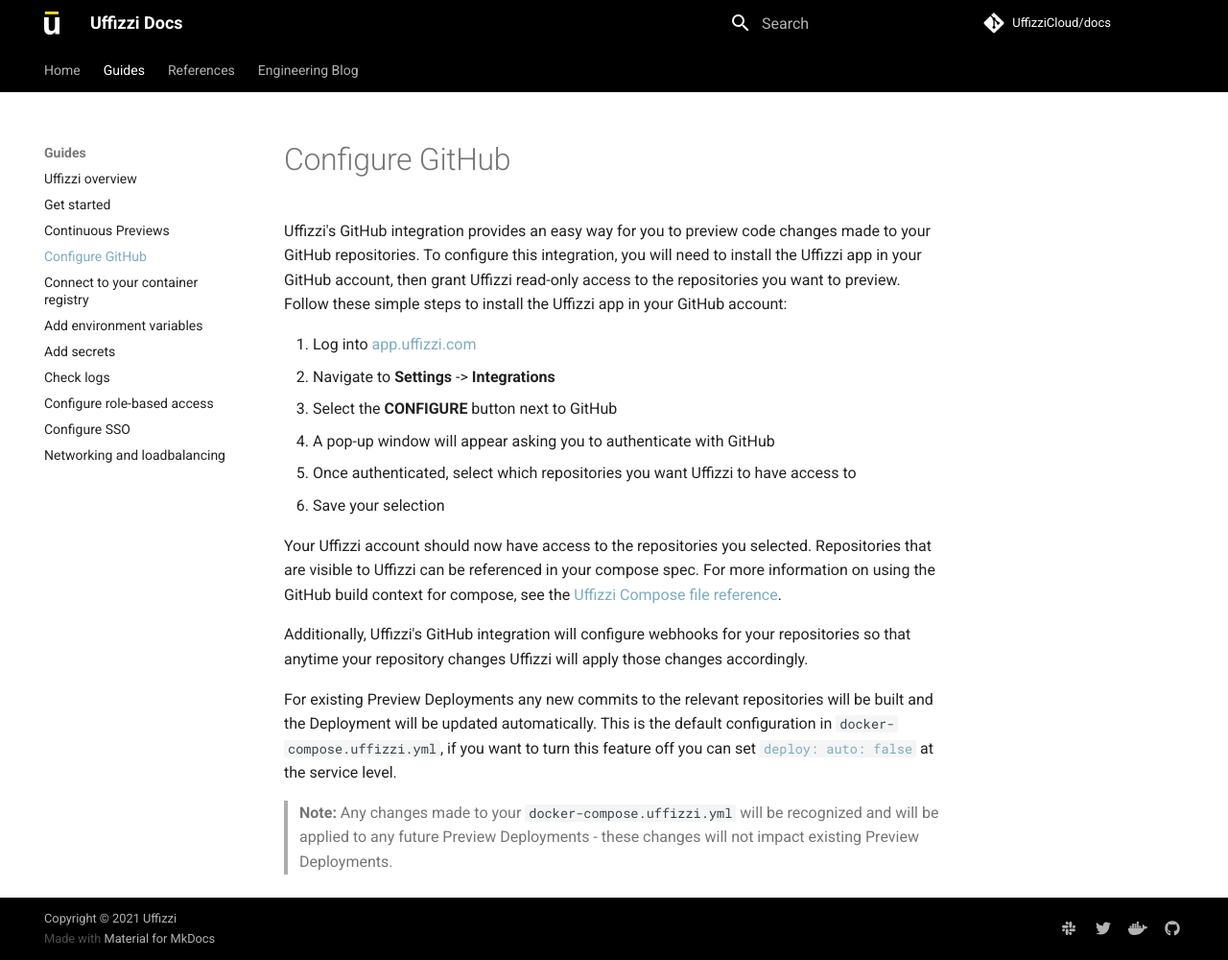
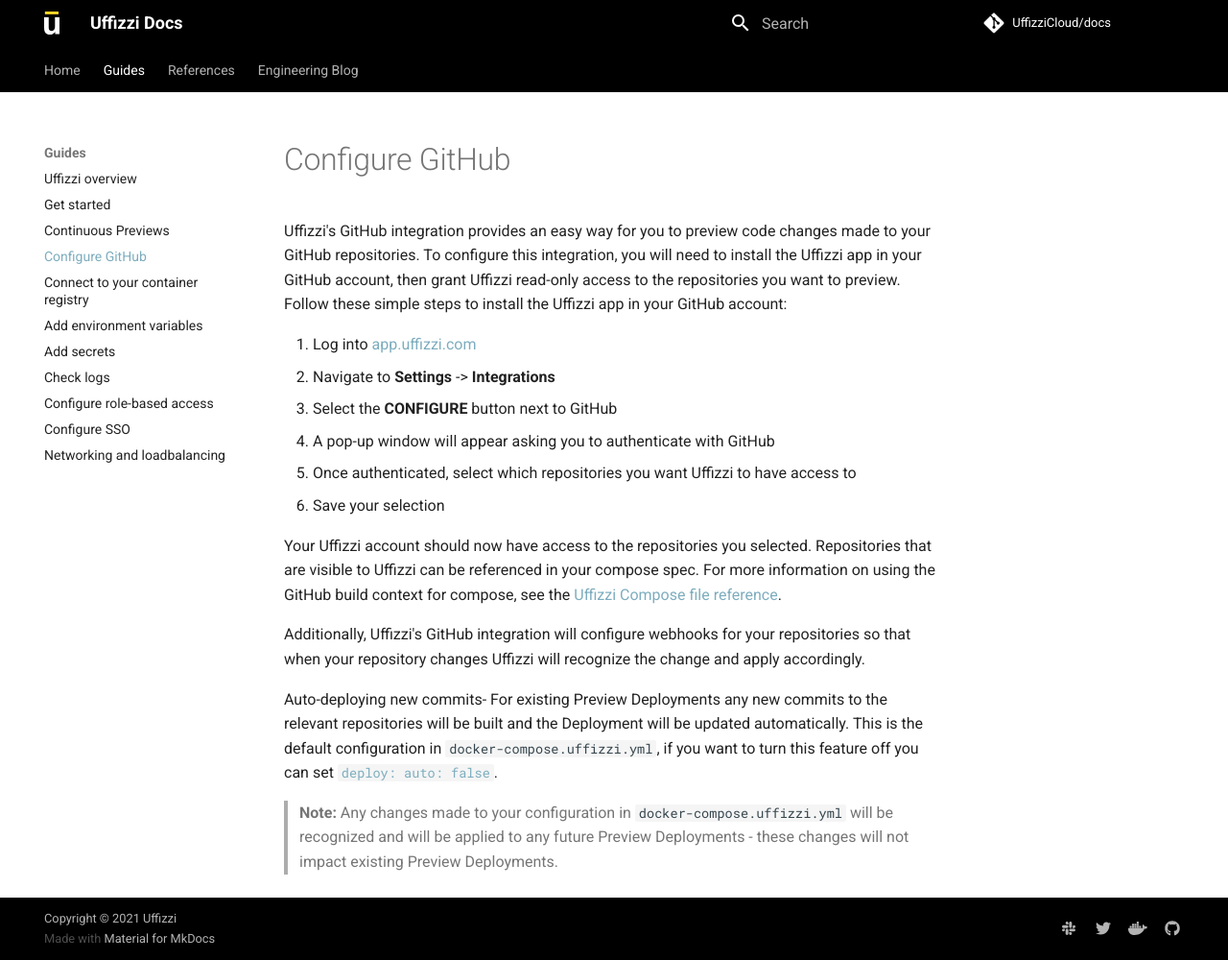
Before and after one commit to UffizziCloud/docs, an MkDocs documentation site: the page built from docs/guides/git-integrations.md, in a window 1280 px wide and 1000 px high. Shown: the whole window at 96% size. Built offline with MkDocs 1.6.1 and Material for MkDocs 9.7.7, drawn with Linux system fonts in a browser that asks for light colours; comment, search, counter and statistics services are not loaded.

Commit message:
Update git-integrations.md

```diff
--- a/docs/guides/git-integrations.md
+++ b/docs/guides/git-integrations.md
@@ -9,8 +9,8 @@
 
 Your Uffizzi account should now have access to the repositories you selected. Repositories that are visible to Uffizzi can be referenced in your compose spec. For more information on using the GitHub build context for compose, see the [Uffizzi Compose file reference](../references/compose-spec.md).
 
-Additionally, Uffizzi's GitHub integration will configure webhooks for your repositories so that anytime your repository changes Uffizzi will apply those changes accordingly.
+Additionally, Uffizzi's GitHub integration will configure webhooks for your repositories so that when your repository changes Uffizzi will recognize the change and apply accordingly.
 
-For existing Preview Deployments any new commits to the relevant repositories will be built and the Deployment will be updated automatically.  This is the default configuration in `docker-compose.uffizzi.yml`, if you want to turn this feature off you can set [`deploy: auto: false`](https://docs.uffizzi.com/references/compose-spec/#x-uffizzi-auto-deploy-updates) at the service level.
+Auto-deploying new commits- For existing Preview Deployments any new commits to the relevant repositories will be built and the Deployment will be updated automatically.  This is the default configuration in `docker-compose.uffizzi.yml`, if you want to turn this feature off you can set [`deploy: auto: false`](https://docs.uffizzi.com/references/compose-spec/#x-uffizzi-auto-deploy-updates).
 
->**Note:** Any changes made to your `docker-compose.uffizzi.yml` will be recognized and will be applied to any future Preview Deployments - these changes will not impact existing Preview Deployments.
+>**Note:** Any changes made to your configuration in `docker-compose.uffizzi.yml` will be recognized and will be applied to any future Preview Deployments - these changes will not impact existing Preview Deployments.
```
